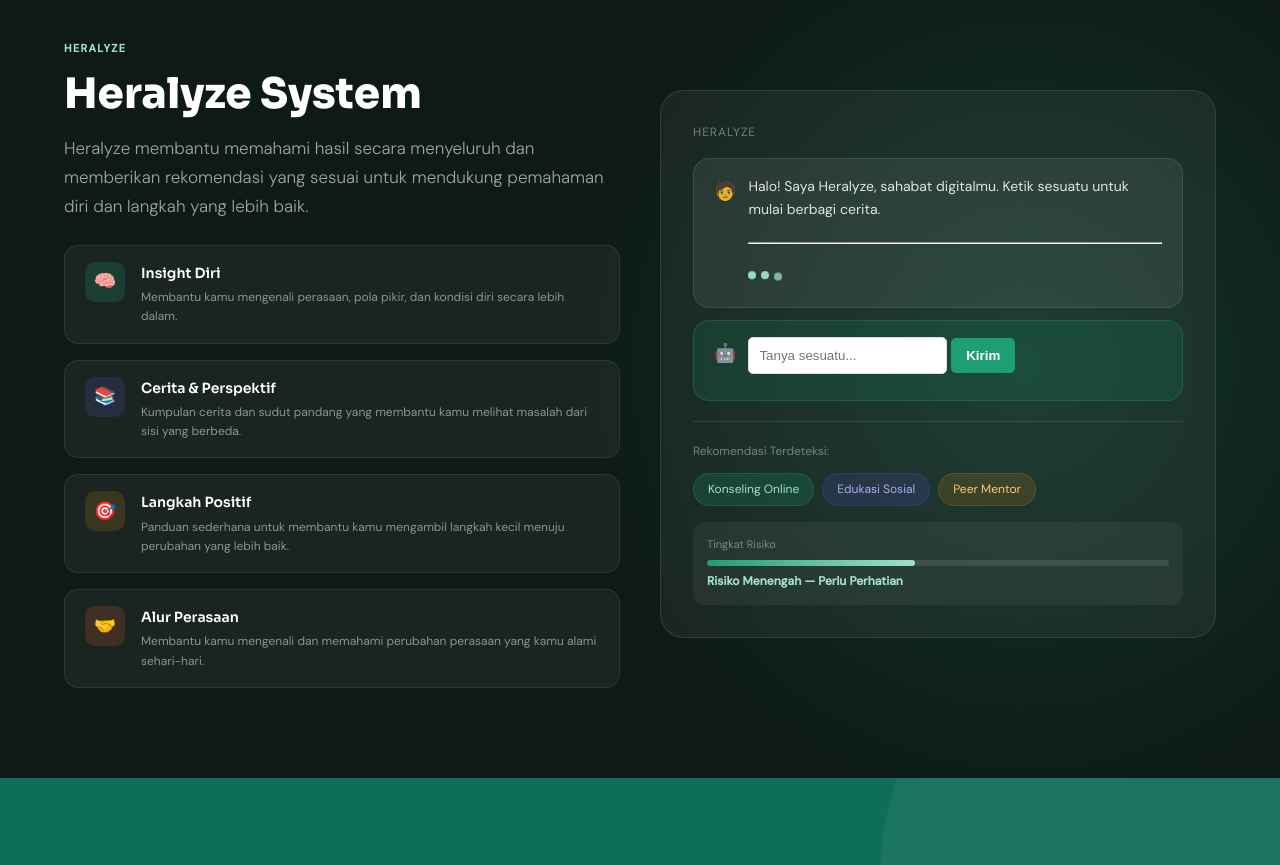
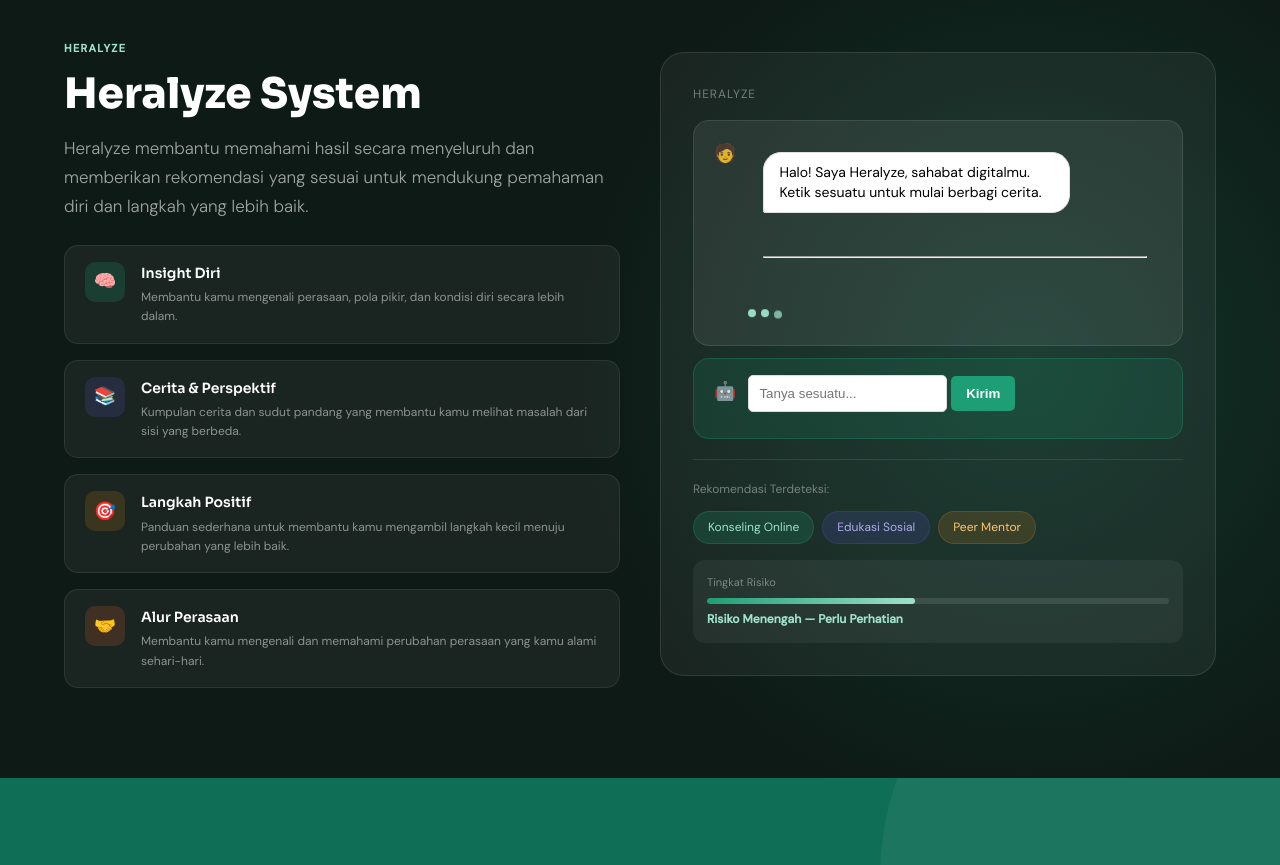
Before and after one commit to heralyze/heralyze.github.io, a plain HTML site: page index.html in a window 1280 px wide. Shown: the part 2440-3305 px from the top of the page. Drawn offline with Linux system fonts and the light colour scheme.

Commit message:
Add files via upload

```diff
--- a/index.html
+++ b/index.html
@@ -109,6 +109,43 @@
             background: #1D9E75;
             color: white;
             cursor: pointer;
+        }
+
+        /* Container Chat */
+        #chat-box {
+            display: flex;
+            flex-direction: column;
+            gap: 10px;
+            padding: 15px;
+        }
+
+        /* Style Dasar Pesan */
+        .msg {
+            padding: 10px 15px;
+            border-radius: 18px;
+            max-width: 80%;
+            font-size: 14px;
+            line-height: 1.4;
+            word-wrap: break-word;
+        }
+
+        /* Posisi USER (Kanan) */
+        .user {
+            align-self: flex-end;
+            background-color: #dcf8c6;
+            /* Hijau WhatsApp */
+            color: #000;
+            border-bottom-right-radius: 2px;
+        }
+
+        /* Posisi AI (Kiri) */
+        .ai {
+            align-self: flex-start;
+            background-color: #ffffff;
+            /* Putih */
+            color: #000;
+            border-bottom-left-radius: 2px;
+            border: 1px solid #e0e0e0;
         }
 
         /* NAV */
@@ -1920,10 +1957,21 @@
         const sendBtn = document.getElementById("sendBtn");
 
         function addMessage(text, sender) {
+            // Membuat container untuk baris pesan
+            const messageRow = document.createElement("div");
+            messageRow.style.display = "flex";
+            messageRow.style.flexDirection = "column";
+
+            // Membuat gelembung pesan
             const div = document.createElement("div");
             div.classList.add("msg", sender);
             div.innerText = text;
-            chatBox.appendChild(div);
+
+            // Menambahkan gelembung ke dalam baris
+            messageRow.appendChild(div);
+            chatBox.appendChild(messageRow);
+
+            // Scroll otomatis ke bawah
             chatBox.scrollTop = chatBox.scrollHeight;
         }
 
@@ -1931,7 +1979,9 @@
             const message = userInput.value.trim();
             if (!message) return;
 
+            // 1. Tampilkan pesan user di KANAN
             addMessage(message, "user");
+
             userInput.value = "";
             sendBtn.disabled = true;
 
@@ -1959,15 +2009,17 @@
 
                 const data = await response.json();
                 const aiResponse = data.choices[0].message.content;
+
+                // 2. Tampilkan respon AI di KIRI
                 addMessage(aiResponse, "ai");
 
             } catch (error) {
                 console.error(error);
+                // Tampilkan pesan error di KIRI
                 addMessage("Maaf, terjadi kesalahan: " + error.message, "ai");
-                addMessage("Pastikan kamu sudah klik link 'Aktifkan Akses Proxy' di atas.", "ai");
-                // addMessage("Maaf, Teman ceritamu sedang istirahat.")
             } finally {
                 sendBtn.disabled = false;
+                userInput.focus();
             }
         }
 
```
